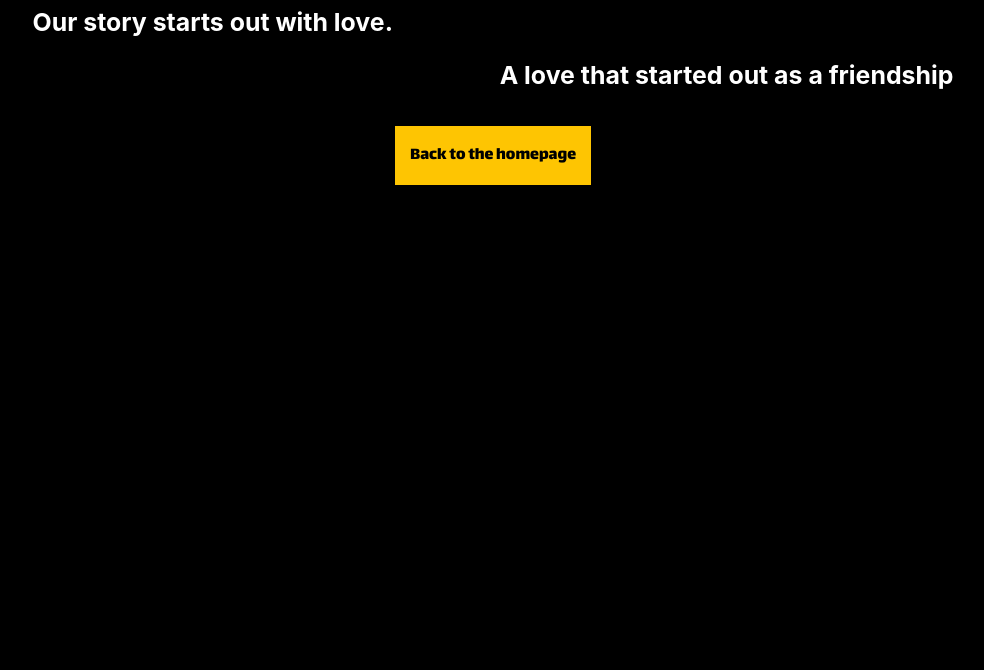
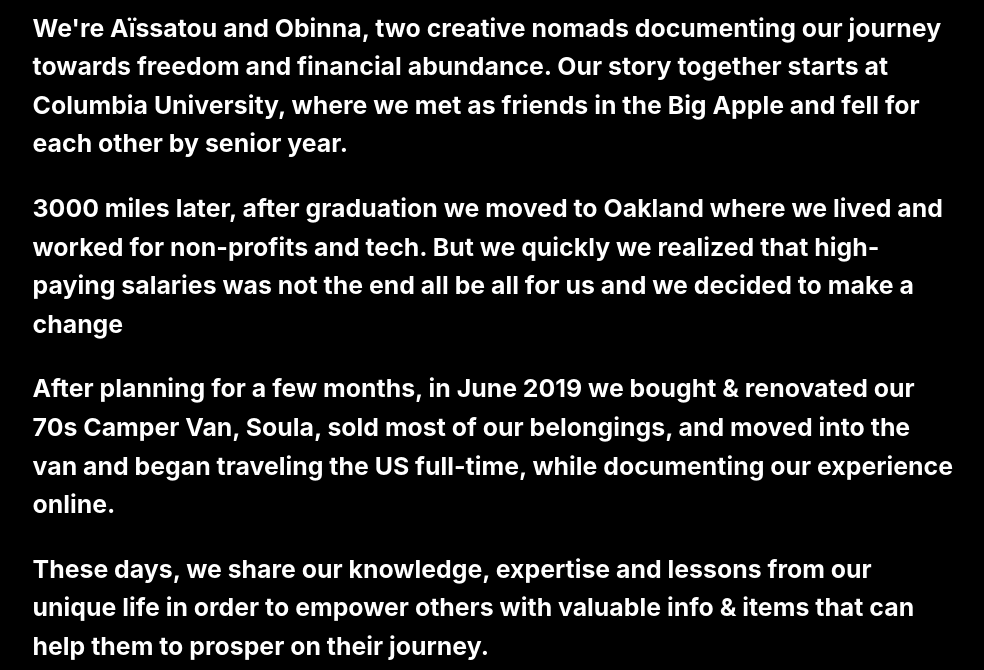
Before and after one commit to obiknows/oursoulagenda-old, a Gatsby site: page /about in a window 1280 px wide. Shown: the part 130-800 px from the top of the page, without its empty margins (147-1131 px from the left). Built offline with nearby package versions, Linux system fonts and the light colour scheme; Gatsby itself is replaced by a stand-in of ours.

Commit message:
changed global h3 settings. About page copy is in and is up

```diff
--- a/src/components/layout.css
+++ b/src/components/layout.css
@@ -297,7 +297,8 @@ h3 {
   font-weight: bold;
   text-rendering: optimizeLegibility;
   font-size: 1.38316rem;
-  line-height: 1.1;
+  /* line-height: 1.1; */
+  line-height: 1.55;
 }
 h4 {
   margin-left: 0;
--- a/src/pages/about.js
+++ b/src/pages/about.js
@@ -8,10 +8,32 @@ import SEO from "../components/seo"
 const About = () => (
   <Layout>
     <SEO title="About Us" />
-    <div style={{color:'white'}}>
+    <div style={{color:'white', lineHeight: 1.55}}>
       <TitleHeader title="About Us"/>
-      <h3>Our story starts out with love.</h3>
-      <h3 style={{textAlign: 'right'}}>A love that started out as a friendship</h3>
+      <h3>
+        We're Aïssatou and Obinna, two creative nomads documenting our journey towards
+        freedom and financial abundance. Our story together starts at Columbia University,
+        where we met as friends in the Big Apple and fell for each other by senior year.
+      </h3>
+      <h3>
+        3000 miles later, after graduation we moved to Oakland where we lived and worked for
+        non-profits and tech. But we quickly we realized that high-paying salaries was not the end
+        all be all for us and we decided to make a change
+      </h3>
+      <h3>
+        After planning for a few months, in June 2019 we bought & renovated our 70s Camper Van, Soula,
+        sold most of our belongings, and moved into the van and began traveling the US full-time, while
+        documenting our experience online.
+      </h3>
+      <h3>
+        These days, we share our knowledge, expertise and lessons from our unique life in order to empower
+        others with valuable info & items that can help them to prosper on their journey.
+      </h3>
+      <h3>
+        All of our work is motivated by our mission to build community with our people and create generational
+        wealth for ourselves and those around us.
+      </h3>
+
       {/* Go Home Button */}
       <BackHomeButton/>
     </div>
```
